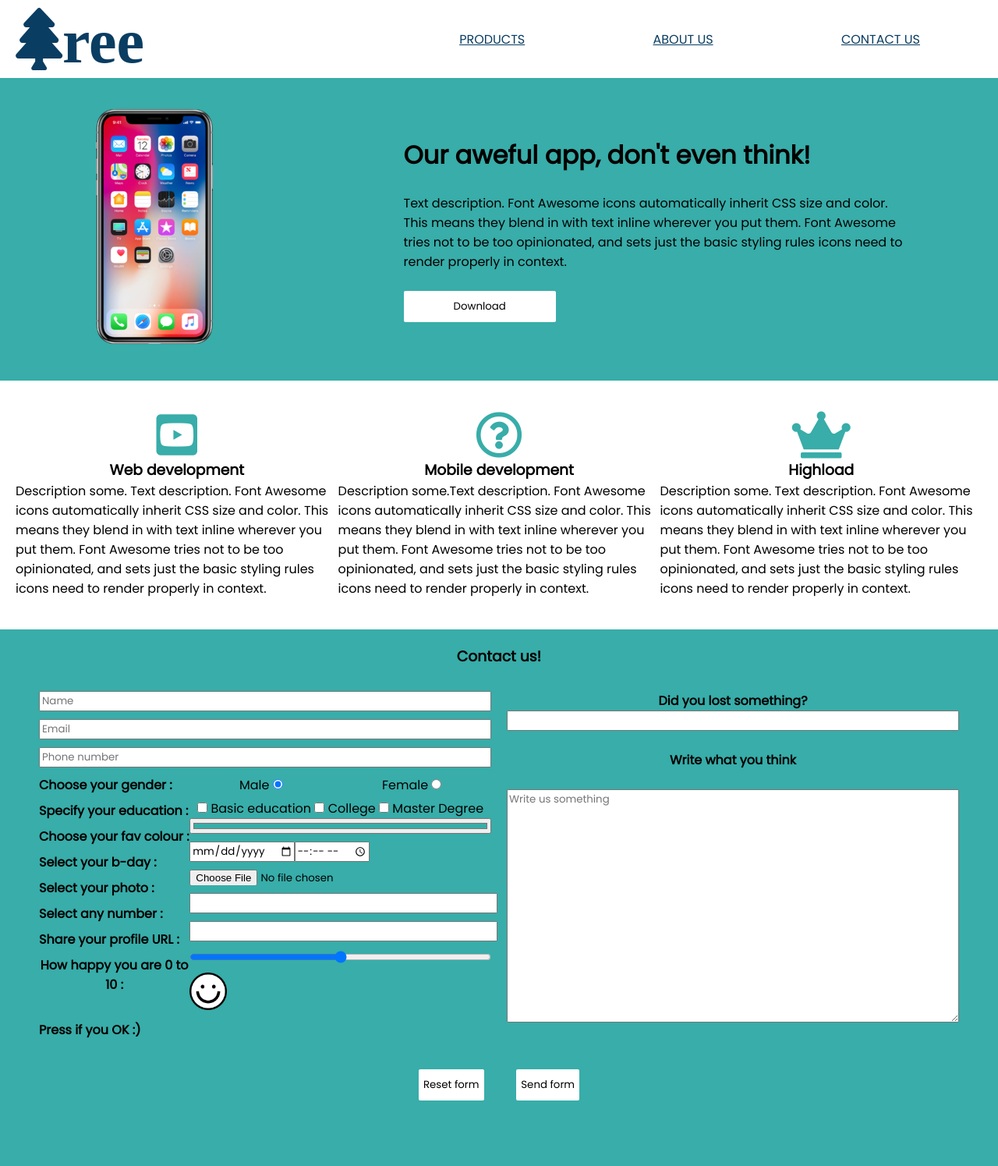
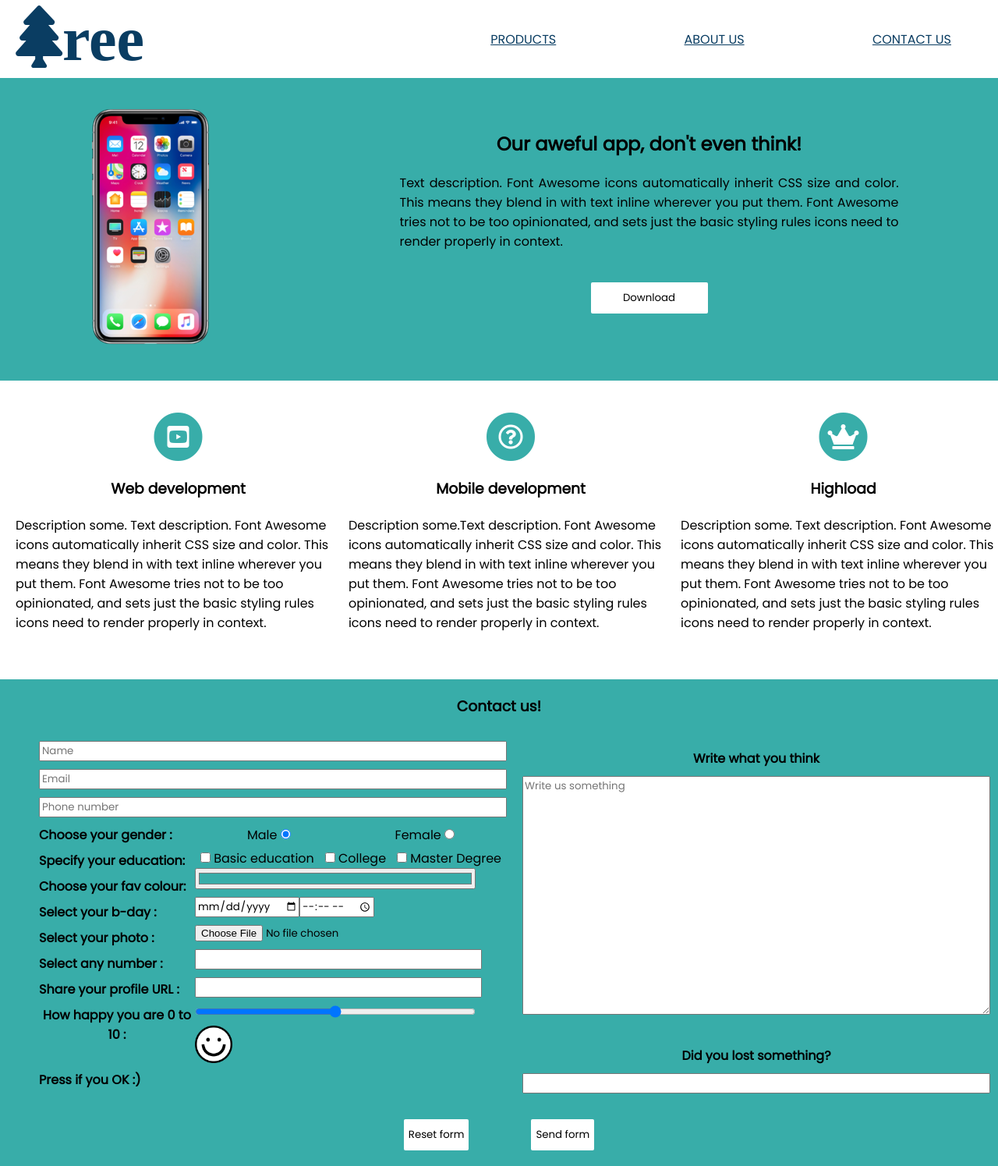
Before and after one commit to IvanRozinko/WD, a PHP site: page / in a window 1280 px wide. Shown: the whole page at 78% size. Before the commit the page ends 1411 px from the top, so only its background shows below. Run offline with PHP 8.4, Linux system fonts and the light colour scheme; some libraries are stand-ins or nearby versions.

Commit message:
Mentor's review changes

```diff
--- a/PS1/Landing/index.html
+++ b/PS1/Landing/index.html
@@ -11,35 +11,37 @@
     <style media="screen"></style>
 </head>
 <body>
-<div class="header">
-    <div class="header--logo">
+<header>
+    <div class="header__logo">
         <i class="fas fa-tree fa-5x">ree</i>
     </div>
-    <nav class="header_links--container">
-        <a href="http://google.com" class="header_links-container--link">PRODUCTS</a>
-        <a href="http://google.com" class="header_links-container--link">ABOUT US</a>
-        <a href="http://google.com" class="header_links-container--link">CONTACT US</a>
+    <nav class="header__container">
+        <a href="http://google.com">PRODUCTS</a>
+        <a href="http://google.com">ABOUT US</a>
+        <a href="http://google.com">CONTACT US</a>
     </nav>
-</div>
-<div class="app_container">
-    <div class="app_container--column1">
-        <span class="column1--iphone"></span>
+</header>
+<section class="app_container">
+    <div class="column1">
+        <span class="column1__img"></span>
     </div>
-    <div class="app_container--column2">
+    <div class="column2">
         <div><h1>Our aweful app, don't even think!</h1></div>
-        <br>
         <div><p>Text description. Font Awesome icons automatically inherit CSS size and color. This means they blend in
             with
             text inline wherever you put them. Font Awesome tries not to be too opinionated, and sets just the basic
             styling
             rules icons need to render properly in context.</p></div>
-        <br>
-        <div><input type="button" class="column2--button" value="Download"></div>
+
+        <div><input type="button" class="column2__button" value="Download"></div>
     </div>
-</div>
-<div class="branch_container">
-    <div class="branch_container--column">
-        <div><i class="fab fa-youtube-square" style="font-size: 60px; color:#38ada9;"></i></div>
+</section>
+<section class="branch">
+    <div class="branch__column">
+        <span class="fa-stack fa-2x">
+            <i class="fa fa-circle fa-stack-2x icon-background"></i>
+            <i class="fab fa-youtube-square fa-stack-1x"></i>
+        </span>
         <h3>Web development</h3>
         <p>Description some. Text description. Font Awesome icons automatically inherit CSS size and color. This means
             they
@@ -47,8 +49,11 @@
             the
             basic styling rules icons need to render properly in context.</p>
     </div>
-    <div class="branch_container--column">
-        <div><i class="far fa-question-circle" style="font-size: 60px; color:#38ada9; border-radius: 100%;"></i></div>
+    <div class="branch__column">
+        <span class="fa-stack fa-2x">
+            <i class="fa fa-circle fa-stack-2x icon-background"></i>
+            <i class="far fa-question-circle fa-stack-1x"></i>
+        </span>
         <h3>Mobile development</h3>
         <p>Description some.Text description. Font Awesome icons automatically inherit CSS size and color. This means
             they
@@ -56,8 +61,11 @@
             the
             basic styling rules icons need to render properly in context.</p>
     </div>
-    <div class="branch_container--column">
-        <div><i class="fas fa-crown" style="font-size: 60px; color:#38ada9; border-radius: 100%;"></i></div>
+    <div class="branch__column">
+        <span class="fa-stack fa-2x">
+             <i class="fa fa-circle fa-stack-2x icon-background"></i>
+             <i class="fas fa-crown fa-stack-1x"></i>
+        </span>
         <h3>Highload</h3>
         <p>Description some. Text description. Font Awesome icons automatically inherit CSS size and color. This means
             they
@@ -65,65 +73,61 @@
             the
             basic styling rules icons need to render properly in context.</p>
     </div>
-</div>
-<form class="contact_form">
+</section>
+<form>
     <h3>Contact us!</h3>
-    <div class="contact_form--input_container">
-        <div class="contact_form-input_container--left">
-            <input type="text" class="contact_form-input_container--input" placeholder="Name">
-            <input type="email" class="contact_form-input_container--input" placeholder="Email">
-            <input type="tel" class="contact_form-input_container--input" placeholder="Phone number">
-            <div class="contact_form-input_container-left--subcol">
-                <div class="contact_form-input_container-left-subcol--1">
-                    <label class="contact_form-input_container-left-subcol-1--label"><b>Choose your gender :</b></label>
-                    <label class="contact_form-input_container-left-subcol-1--label"><b>Specify your education
-                        :</b></label>
-                    <label class="contact_form-input_container-left-subcol-1--label"><b>Choose your fav colour
-                        :</b></label>
-                    <label class="contact_form-input_container-left-subcol-1--label"><b>Select your b-day :</b></label>
-                    <label class="contact_form-input_container-left-subcol-1--label"><b>Select your photo :</b></label>
-                    <label class="contact_form-input_container-left-subcol-1--label"><b>Select any number :</b></label>
-                    <label class="contact_form-input_container-left-subcol-1--label"><b>Share your profile URL
-                        :</b></label>
-                    <label class="contact_form-input_container-left-subcol-1--label"><b>How happy you are 0 to 10 :</b></label><br>
-                    <label class="contact_form-input_container-left-subcol-1--label"><b>Press if you OK :)</b></label>
+    <div class="form__container">
+        <div class="form__container__left">
+            <input type="text" class="left__input" placeholder="Name">
+            <input type="email" class="left__input" placeholder="Email">
+            <input type="tel" class="left__input" placeholder="Phone number">
+            <div class="left__col">
+                <div class="col__1">
+                    <label>Choose your gender :</label>
+                    <label>Specify your education:</label>
+                    <label>Choose your fav colour:</label>
+                    <label>Select your b-day :</label>
+                    <label>Select your photo :</label>
+                    <label>Select any number :</label>
+                    <label>Share your profile URL :</label>
+                    <label>How happy you are 0 to 10 :</label><br>
+                    <label>Press if you OK :)</label>
                 </div>
-                <div class="contact_form-input_container-left-subcol--2">
-                    <div class="input-radio--gender">
+                <div class="col__2">
+                    <div class="col__2--gender">
                         <label for="male"> Male <input type="radio" name="gender" id="male" value="Male"
                                                        checked></label>
                         <label for="female"> Female <input type="radio" name="gender" id="female"
                                                            value="Female"></label>
                     </div>
-                    <div class="input-checkbox--checkbox">
+                    <div class="col__2--checkbox">
                         <label for="basic"><input type="checkbox" id="basic"> Basic education</label>
                         <label for="col"><input type="checkbox" id="col"> College</label>
                         <label for="md"><input type="checkbox" id="md"> Master Degree</label>
                     </div>
-                    <input type="color" class="contact_form-input_container-left-subcol-2--input" id="color"
-                           value="#38ada9">
-                    <div class="input--date">
+                    <input type="color" class="col__2--input" id="color" value="#38ada9">
+                    <div class="col__2--date">
                         <input type="date" id="date">
                         <input type="time">
                     </div>
-                    <input type="file" class="contact_form-input_container-left-subcol-2--input" id="file">
-                    <input type="number" class="contact_form-input_container-left-subcol-2--input">
-                    <input type="url" class="contact_form-input_container-left-subcol-2--input">
-                    <input type="range" class="contact_form-input_container-left-subcol-2--input" min="0" max="10">
+                    <input type="file" class="col__2--input" id="file">
+                    <input type="number" class="col__2--input">
+                    <input type="url" class="col__2--input">
+                    <input type="range" class="col__2--input" min="0" max="10">
                     <input type="image" src="images/ok.png" width="48" height="48" align="left">
                 </div>
             </div>
         </div>
-        <div class="contact_form-input_container--right">
-            <label><b>Did you lost something?</b></label>
-            <input type="search"><br>
-            <label><b>Write what you think</b></label><br>
-            <textarea class="input_container--textarea" placeholder="Write us something"></textarea>
+        <div class="form__container--right">
+            <label>Write what you think</label>
+            <textarea class="right--textarea" placeholder="Write us something"></textarea>
+            <label>Did you lost something?</label>
+            <input type="search">
         </div>
     </div>
-    <div class="form-submit">
-        <input type="reset" class="input_container--button" value="Reset form">
-        <input type="submit" class="input_container--button" value="Send form">
+    <div class="form--submit">
+        <input type="reset" class="form--button" value="Reset form">
+        <input type="submit" class="form--button" value="Send form">
     </div>
 </form>
 </body>
--- a/PS1/Landing/style.css
+++ b/PS1/Landing/style.css
@@ -4,22 +4,25 @@
     font-family: 'Poppins', sans-serif;
     margin: 0;
     outline: none;
+    overflow-x: hidden;
 }
 
-.header {
+header {
     display: flex;
     height: 100px;
+    width: 100%;
     justify-content: space-between;
     align-items: center;
     margin-left: 20px;
     margin-right: 20px;
 }
 
-.header--logo {
+.header__logo {
     color: #0a3d62;
+    min-width: 165px;
 }
 
-.header_links-container--link {
+header a {
     padding: 80px;
     color: #0a3d62;
 }
@@ -30,135 +33,161 @@
     display: flex;
     justify-content: space-around;
     align-items: center;
+    width: 100%;
 }
 
-.column1--iphone {
-    content: url("images/iphone.png")
+.column1__img {
+    content: url("images/iphone.png");
 }
 
-.app_container--column2 {
+.column2 {
     display: flex;
     flex-direction: column;
     width: 50%;
+    align-items: center;
+    padding: 10px;
 }
 
-.column2--button {
+.column2 div {
+    margin-bottom: 20px;
+    text-align: justify;
+}
+
+.column2__button {
     height: 40px;
-    padding: 0 10%;
+    width: 150px;
     background: white;
     cursor: pointer;
     border: none;
     border-radius: 2px;
 }
 
-.branch_container {
+.branch {
     padding: 40px 20px;
     display: flex;
     justify-content: flex-end;
+    width: 100%;
 }
 
-.branch_container--column {
+.branch__column {
     display: flex;
     flex-flow: column nowrap;
     align-items: center;
-    justify-content: space-around;
+    padding-right: 10px;
 }
 
-.contact_form {
+.branch__column span {
+    color: white;
+    margin-bottom: 20px;
+}
+
+.branch__column h3, p {
+    margin-bottom: 20px;
+}
+
+.icon-background {
+    color: #38ada9;
+}
+
+form {
     background-color: #38ada9;
     text-align: center;
     padding: 20px;
 }
 
-.contact_form--input_container {
+.form__container {
     display: flex;
     margin: 20px 20px;
+    width: 100%;
+    height: auto;
 }
 
-.contact_form-input_container--left {
+.form__container__left {
     display: flex;
     flex-direction: column;
     flex: 1;
     padding: 10px;
 }
 
-.contact_form-input_container--input {
+.left__input {
     margin-bottom: 10px;
 }
 
-.contact_form-input_container-left--subcol {
+.left__col {
     display: flex;
 }
 
-.contact_form-input_container-left-subcol--1 {
+.col__1 {
     display: flex;
     flex-direction: column;
     flex: 1;
+    font-weight: bold;
 }
 
-.contact_form-input_container-left-subcol-1--label {
+.col__1 label {
     display: flex;
     justify-content: flex-start;
     padding-bottom: 8px;
 }
 
-.contact_form-input_container-left-subcol--2 {
+.col__2 {
     display: flex;
     flex-direction: column;
     flex: 2;
 }
 
-.input-radio--gender {
+.col__2--gender {
     display: flex;
     justify-content: space-around;
     padding-bottom: 5px;
 }
 
-
-.input_container--checkbox {
+.col__2--checkbox {
     display: flex;
     justify-content: space-around;
 }
 
-.contact_form-input_container-left-subcol-2--input {
+.col__2--input {
     display: flex;
     flex-direction: column;
     justify-content: flex-start;
-    width: 100%;
-    height: 20px;
+    width: 90%;
     margin-bottom: 10px;
-
 }
 
-.input--date {
+.col__2--date {
     display: flex;
     padding-bottom: 10px;
-
 }
 
-.contact_form-input_container--right {
+.form__container--right {
     display: flex;
     flex-direction: column;
     flex: 1;
     padding: 10px;
 }
 
-.input_container--textarea {
-    height: 100%;
+.form__container--right label {
+    margin: 10px 0;
+    font-weight: bold;
+}
+
+.right--textarea {
+    height: 300px;
     margin-bottom: 30px;
 }
 
-.form-submit {
+.form--submit {
     display: flex;
-    justify-content: space-around;
-    padding: 0 40%;
+    justify-content: center;
 }
 
-.input_container--button {
+.form--button {
     height: 40px;
     display: flex;
     background: white;
     cursor: pointer;
     border: none;
     border-radius: 2px;
+    margin: 0 40px;
 }
```
Also changed, not shown: PS1/2columnLayot/index.html (+1 -42 lines), PS1/2columnLayot/style.css (+11 -17 lines), PS1/3columnLayot/index.html (+10 -27 lines), PS1/3columnLayot/style.css (+13 -16 lines), PS1/warmup/style.css (+15 -11 lines).
